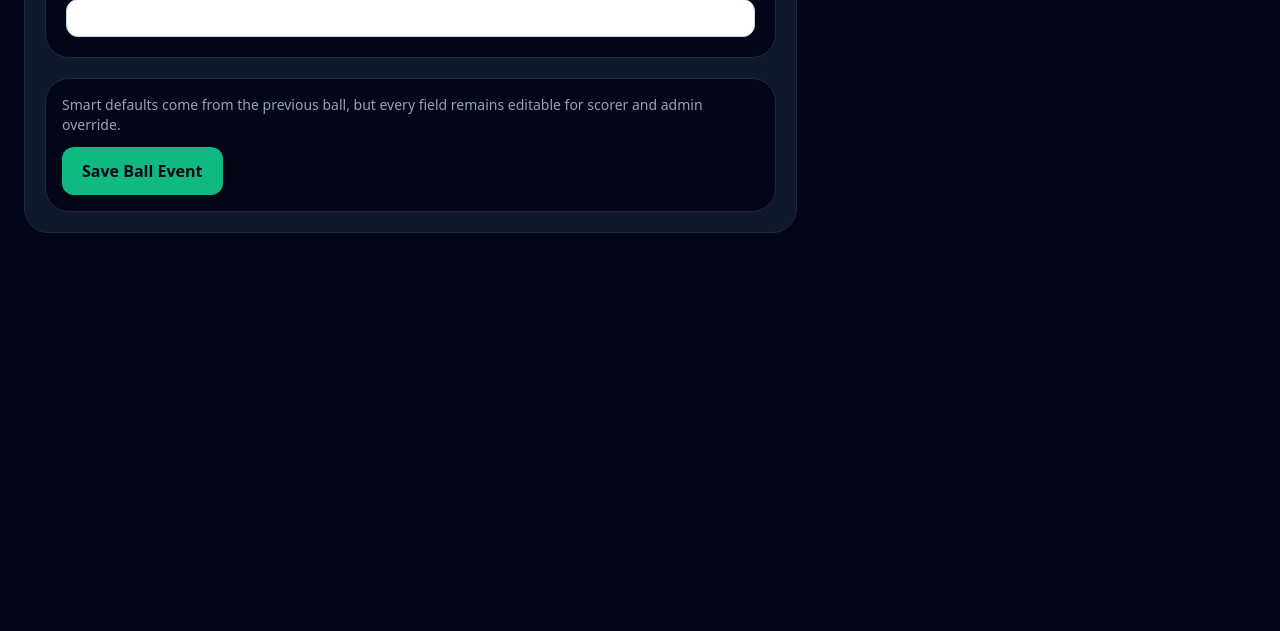
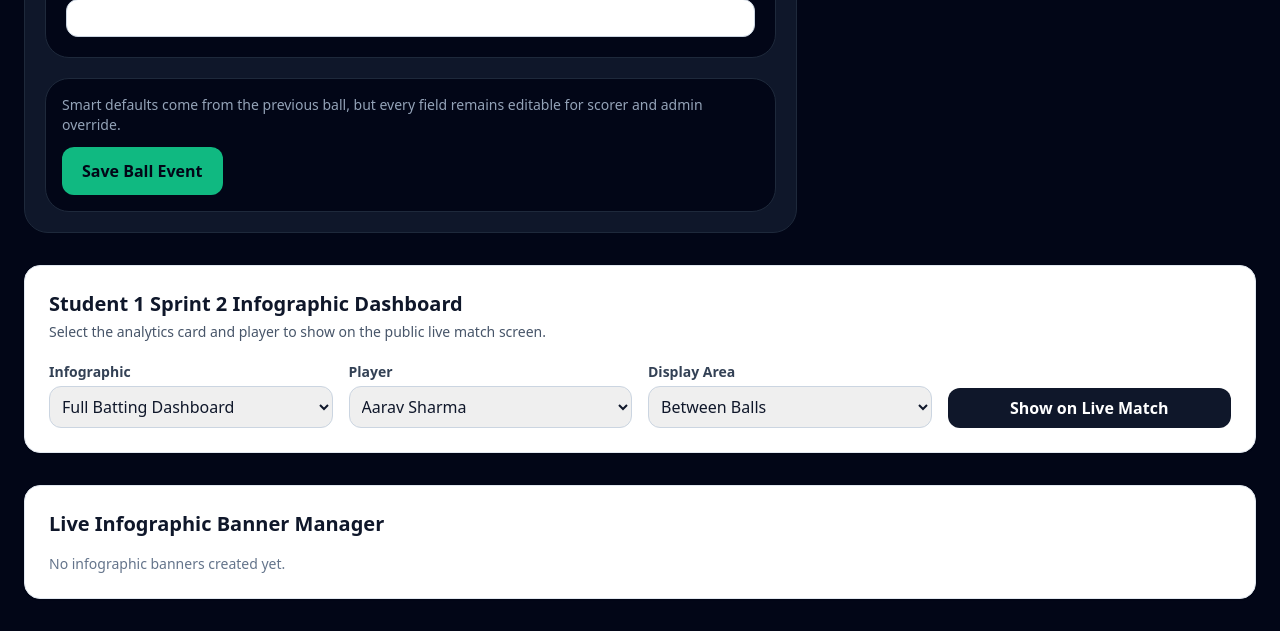
Before and after one commit to HimanshuKhale/livestream_ksjd, a Django app: page /innings/1/scoring/ in a window 1280 px wide. Shown: the part 2900-3531 px from the top of the page. Before the commit the page ends 3133 px from the top, so only its background shows below. Run offline with Django 5.2, Linux system fonts and the light colour scheme; data comes from the database, SQL or seed files in the repository; both versions use the stored data as it was after the commit; some libraries are stand-ins or nearby versions.

Commit message:
student 1 api sprint 2 integration
Co-authored-by: Copilot <copilot@github.com>

```diff
--- a/khel_ai_mvp/settings.py
+++ b/khel_ai_mvp/settings.py
@@ -124,4 +124,6 @@ STUDENT3_API_BASE_URL = "https://khel-ai-st3-sp1.onrender.com"
 STUDENT4_API_BASE_URL = "https://khel-ai-st4-sp1.onrender.com"
 STUDENT5_API_BASE_URL = "https://khel-ai-st5-sp1.onrender.com"
 EXTERNAL_ANALYTICS_API_TIMEOUT = 90
-LIVE_ANALYTICS_API_TIMEOUT = 12
+LIVE_ANALYTICS_API_TIMEOUT = 90
+STUDENT1_SPRINT2_API_BASE_URL = "https://khel-ai-st1-sp2.onrender.com"
+EXTERNAL_ANALYTICS_API_TIMEOUT = 90
--- a/matches/api_clients.py
+++ b/matches/api_clients.py
@@ -107,3 +107,45 @@ def call_student5_required_run_rate(payload, timeout=None):
 
 def call_student5_win_probability_label(payload, timeout=None):
     return call_external_analytics_api(settings.STUDENT5_API_BASE_URL, "/student5/win-probability-label", payload, "Student 5", timeout=timeout)
+
+
+def call_student1_sprint2_api(endpoint, payload, timeout=None):
+    return call_external_analytics_api(
+        settings.STUDENT1_SPRINT2_API_BASE_URL,
+        endpoint,
+        payload,
+        "Student 1 Sprint 2",
+        timeout=timeout,
+    )
+
+
+def call_student1_batting_dashboard(payload, timeout=None):
+    return call_student1_sprint2_api(
+        "/api/v1/cards/batting-dashboard",
+        payload,
+        timeout=timeout,
+    )
+
+
+def call_student1_consistency_index(payload, timeout=None):
+    return call_student1_sprint2_api(
+        "/api/v1/batting/consistency-index",
+        payload,
+        timeout=timeout,
+    )
+
+
+def call_student1_pressure_performance(payload, timeout=None):
+    return call_student1_sprint2_api(
+        "/api/v1/batting/pressure-performance",
+        payload,
+        timeout=timeout,
+    )
+
+
+def call_student1_shot_risk_efficiency(payload, timeout=None):
+    return call_student1_sprint2_api(
+        "/api/v1/batting/shot-risk-efficiency",
+        payload,
+        timeout=timeout,
+    )
--- a/matches/templates/matches/innings_scoring.html
+++ b/matches/templates/matches/innings_scoring.html
@@ -726,6 +726,102 @@
     </section>
   </aside>
 </section>
+<section class="mt-8 rounded-2xl border border-slate-200 bg-white p-6 shadow-sm">
+  <h2 class="text-xl font-bold text-slate-900">Student 1 Sprint 2 Infographic Dashboard</h2>
+  <p class="mt-1 text-sm text-slate-600">
+    Select the analytics card and player to show on the public live match screen.
+  </p>
+
+  <form method="post" action="{% url 'trigger_student1_sprint2_card' innings.id %}" class="mt-5 grid gap-4 md:grid-cols-4">
+    {% csrf_token %}
+
+    <div>
+      <label class="block text-sm font-semibold text-slate-700">Infographic</label>
+      <select name="metric_type" class="mt-1 w-full rounded-xl border border-slate-300 p-2 text-slate-900">
+        <option value="batting_dashboard">Full Batting Dashboard</option>
+        <option value="consistency_index">Batting Consistency Index</option>
+        <option value="pressure_performance">Pressure Performance Index</option>
+        <option value="shot_risk_efficiency">Shot Risk Efficiency</option>
+      </select>
+    </div>
+
+    <div>
+      <label class="block text-sm font-semibold text-slate-700">Player</label>
+      <select name="player_id" class="mt-1 w-full rounded-xl border border-slate-300 p-2 text-slate-900">
+        {% for player in innings.batting_team.players.all %}
+          <option value="{{ player.id }}">{{ player.name }}</option>
+        {% endfor %}
+      </select>
+    </div>
+
+    <div>
+      <label class="block text-sm font-semibold text-slate-700">Display Area</label>
+      <select name="display_area" class="mt-1 w-full rounded-xl border border-slate-300 p-2 text-slate-900">
+        <option value="between_balls">Between Balls</option>
+        <option value="between_overs">Between Overs</option>
+        <option value="main_overlay">Main Overlay</option>
+        <option value="bottom_bar">Bottom Bar</option>
+      </select>
+    </div>
+
+    <div class="flex items-end">
+      <button class="w-full rounded-xl bg-slate-900 px-4 py-2 font-semibold text-white">
+        Show on Live Match
+      </button>
+    </div>
+  </form>
+</section>
+<section class="mt-8 rounded-2xl border border-slate-200 bg-white p-6 shadow-sm">
+  <h2 class="text-xl font-bold text-slate-900">Live Infographic Banner Manager</h2>
+
+  <div class="mt-4 space-y-3">
+    {% for card in innings.live_infographic_cards.all %}
+      <div class="flex items-center justify-between rounded-xl border border-slate-200 p-4">
+        <div>
+          <div class="font-bold text-slate-900">
+            {{ card.player.name }} — {{ card.get_metric_type_display }}
+          </div>
+          <div class="text-sm text-slate-500">
+            {{ card.display_area }} ·
+            {% if card.is_visible %}
+              Visible
+            {% else %}
+              Hidden
+            {% endif %}
+          </div>
+        </div>
+
+        <div class="flex gap-2">
+          {% if card.is_visible %}
+            <form method="post" action="{% url 'hide_infographic_card' card.id %}">
+              {% csrf_token %}
+              <button class="rounded-lg bg-yellow-500 px-3 py-2 text-sm font-bold text-white">
+                Hide
+              </button>
+            </form>
+          {% else %}
+            <form method="post" action="{% url 'show_infographic_card' card.id %}">
+              {% csrf_token %}
+              <button class="rounded-lg bg-green-600 px-3 py-2 text-sm font-bold text-white">
+                Show
+              </button>
+            </form>
+          {% endif %}
+
+          <form method="post" action="{% url 'remove_infographic_card' card.id %}">
+            {% csrf_token %}
+            <button class="rounded-lg bg-red-600 px-3 py-2 text-sm font-bold text-white">
+              Remove
+            </button>
+          </form>
+        </div>
+      </div>
+    {% empty %}
+      <p class="text-sm text-slate-500">No infographic banners created yet.</p>
+    {% endfor %}
+  </div>
+</section>
+
 
 <script>
   (() => {
--- a/matches/urls.py
+++ b/matches/urls.py
@@ -14,5 +14,26 @@ urlpatterns = [
     "api/innings/<int:innings_id>/bowler/<int:player_id>/momentum-proxy/",
     views.bowler_momentum_proxy_api,
     name="bowler_momentum_proxy_api",
-),
+    ),
+
+    path(
+    "innings/<int:innings_id>/trigger-student1-card/",
+    views.trigger_student1_sprint2_card,
+    name="trigger_student1_sprint2_card",
+    ),
+    path(
+    "infographic/<int:card_id>/hide/",
+    views.hide_infographic_card,
+    name="hide_infographic_card",
+    ),
+    path(
+        "infographic/<int:card_id>/show/",
+        views.show_infographic_card,
+        name="show_infographic_card",
+    ),
+    path(
+        "infographic/<int:card_id>/remove/",
+        views.remove_infographic_card,
+        name="remove_infographic_card",
+    ),
 ]
--- a/matches/views.py
+++ b/matches/views.py
@@ -1,11 +1,12 @@
 from concurrent.futures import ThreadPoolExecutor, as_completed
-
 import requests
 from django.conf import settings
 from django.contrib import messages
 from django.http import JsonResponse
 from django.shortcuts import get_object_or_404, redirect, render
-
+from django.views.decorators.http import require_POST
+from .models import LiveInfographicCard
+from .sprint2_payloads import build_student1_sprint2_payload
 from . import api_clients
 from .analytics_payloads import (
     build_batting_form_payload,
@@ -125,6 +126,7 @@ def live_match(request, match_id):
     )
     innings = match.innings.select_related("batting_team", "bowling_team").order_by("-innings_number").first()
 
+    active_infographic = None
     live_batting = None
     bowling_players = []
     analytics_cards = []
@@ -150,6 +152,13 @@ def live_match(request, match_id):
             batting_player_id=scoring_state.striker_id,
             bowling_player_id=scoring_state.bowler_id,
         )
+        active_infographic = (
+            innings.live_infographic_cards
+            .filter(is_active=True)
+            .select_related("player")
+            .order_by("-created_at")
+            .first()
+        )
 
     return render(
         request,
@@ -162,9 +171,9 @@ def live_match(request, match_id):
             "analytics_cards": analytics_cards,
             "bottom_bar_analytics": bottom_bar_analytics,
             "last_ball_metadata": last_ball_metadata,
+            "active_infographic": active_infographic,
         },
     )
-
 
 def live_analytics_api(request, match_id):
     match = get_object_or_404(Match, pk=match_id)
@@ -184,17 +193,44 @@ def live_analytics_api(request, match_id):
             "total_ball_events": 0,
             "analytics_cards": [],
             "bottom_bar_analytics": [],
+            "active_infographic": None,
+            "active_infographics": [],
             "message": "No innings available yet.",
         })
 
     scoring_state = get_scoring_state(innings)
+
     analytics_cards, bottom_bar_analytics = _build_live_analytics(
         innings,
         batting_player_id=scoring_state.striker_id,
         bowling_player_id=scoring_state.bowler_id,
         timeout=getattr(settings, "LIVE_ANALYTICS_API_TIMEOUT", 12),
     )
+
     metadata = get_last_ball_metadata(innings)
+
+    active_infographics_qs = (
+        innings.live_infographic_cards
+        .filter(is_active=True, is_visible=True)
+        .select_related("player")
+        .order_by("-created_at")[:5]
+    )
+
+    active_infographics = list(active_infographics_qs)
+    active_infographic = active_infographics[0] if active_infographics else None
+
+    active_infographics_payload = [
+        {
+            "id": card.id,
+            "player_name": card.player.name,
+            "metric_type": card.metric_type,
+            "metric_label": card.get_metric_type_display(),
+            "display_area": card.display_area,
+            "card_data": card.card_data,
+            "created_at": card.created_at.isoformat() if card.created_at else None,
+        }
+        for card in active_infographics
+    ]
 
     return JsonResponse({
         "ok": True,
@@ -205,6 +241,12 @@ def live_analytics_api(request, match_id):
         "total_ball_events": metadata["total_ball_events"],
         "analytics_cards": analytics_cards,
         "bottom_bar_analytics": bottom_bar_analytics,
+
+        # Backward compatibility: latest visible banner
+        "active_infographic": active_infographics_payload[0] if active_infographics_payload else None,
+
+        # New: multiple visible banners
+        "active_infographics": active_infographics_payload,
     })
 
 
@@ -611,3 +653,72 @@ def get_current_batting_display(innings):
         "striker": last_ball.striker,
         "non_striker": last_ball.non_striker,
     }
+
+@require_POST
+def trigger_student1_sprint2_card(request, innings_id):
+    innings = get_object_or_404(Innings, pk=innings_id)
+    player = get_object_or_404(Player, pk=request.POST.get("player_id"))
+
+    metric_type = request.POST.get("metric_type", "batting_dashboard")
+    display_area = request.POST.get("display_area", "between_balls")
+
+    payload = build_student1_sprint2_payload(innings, player)
+
+    endpoint_map = {
+        "batting_dashboard": api_clients.call_student1_batting_dashboard,
+        "consistency_index": api_clients.call_student1_consistency_index,
+        "pressure_performance": api_clients.call_student1_pressure_performance,
+        "shot_risk_efficiency": api_clients.call_student1_shot_risk_efficiency,
+    }
+
+    result = endpoint_map[metric_type](payload)
+
+    card_data = result.get("data", {}) if result.get("ok") else {
+        "error": result.get("error"),
+        "detail": result.get("detail"),
+    }
+
+
+
+    LiveInfographicCard.objects.create(
+        innings=innings,
+        player=player,
+        metric_type=metric_type,
+        display_area=display_area,
+        payload_sent=payload,
+        api_response=result,
+        card_data=card_data,
+        is_active=True,
+        is_visible=True,
+    )
+
+    messages.success(request, "Live infographic card triggered.")
+    return redirect("innings_scoring", pk=innings.pk)
+
+@require_POST
+def hide_infographic_card(request, card_id):
+    card = get_object_or_404(LiveInfographicCard, pk=card_id)
+    card.is_visible = False
+    card.save(update_fields=["is_visible"])
+    messages.success(request, "Infographic hidden from live match.")
+    return redirect("innings_scoring", pk=card.innings_id)
+
+
+@require_POST
+def show_infographic_card(request, card_id):
+    card = get_object_or_404(LiveInfographicCard, pk=card_id)
+    card.is_visible = True
+    card.is_active = True
+    card.save(update_fields=["is_visible", "is_active"])
+    messages.success(request, "Infographic shown on live match.")
+    return redirect("innings_scoring", pk=card.innings_id)
+
+
+@require_POST
+def remove_infographic_card(request, card_id):
+    card = get_object_or_404(LiveInfographicCard, pk=card_id)
+    card.is_active = False
+    card.is_visible = False
+    card.save(update_fields=["is_active", "is_visible"])
+    messages.success(request, "Infographic removed from live match.")
+    return redirect("innings_scoring", pk=card.innings_id)
```
Also changed, not shown: matches/models.py (+37 -0 lines), matches/sprint2_payloads.py (added, +102 -0 lines), matches/templates/matches/live_match.html (+58 -0 lines), db.sqlite3, matches/migrations/0004_liveinfographiccard.py (added), matches/migrations/0005_liveinfographiccard_is_visible.py (added).
